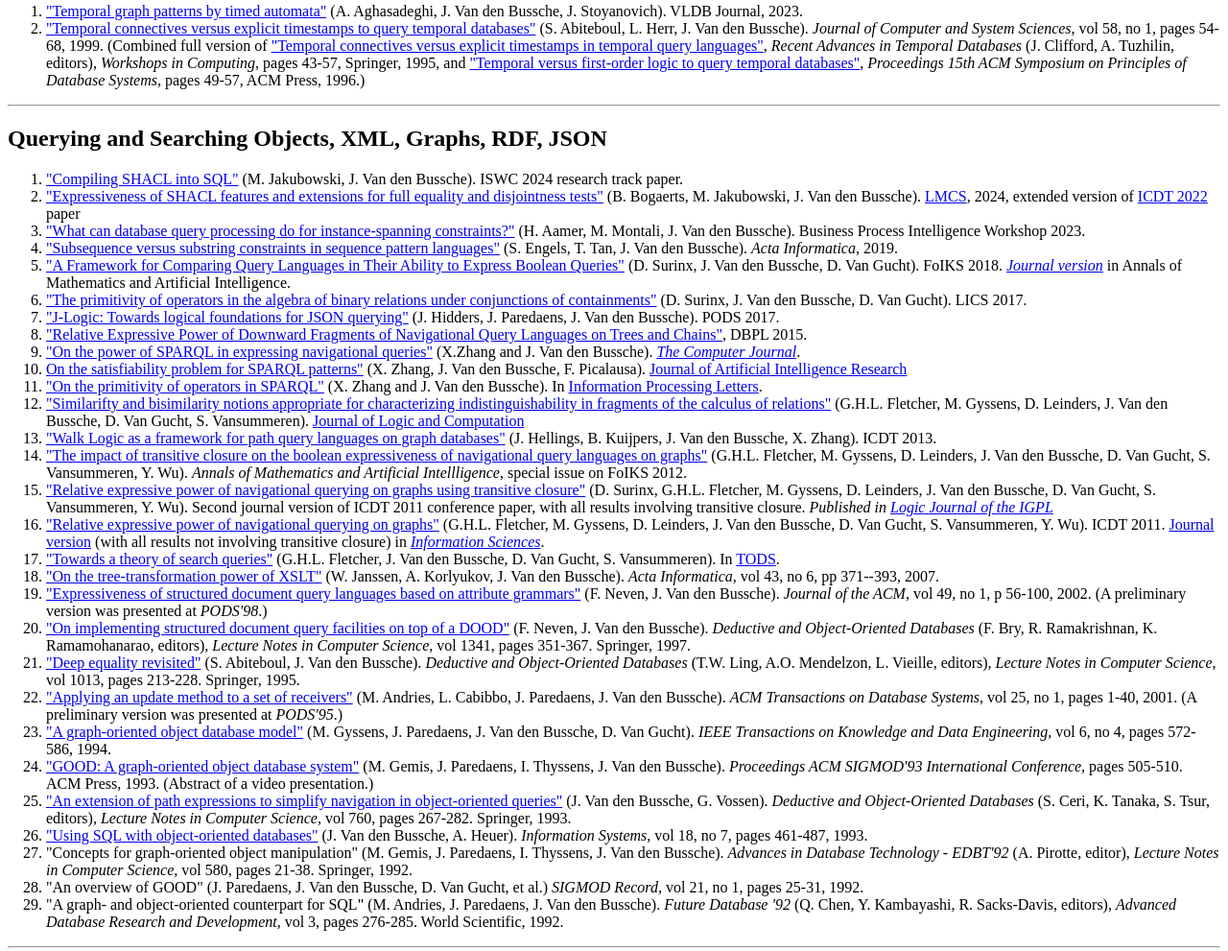
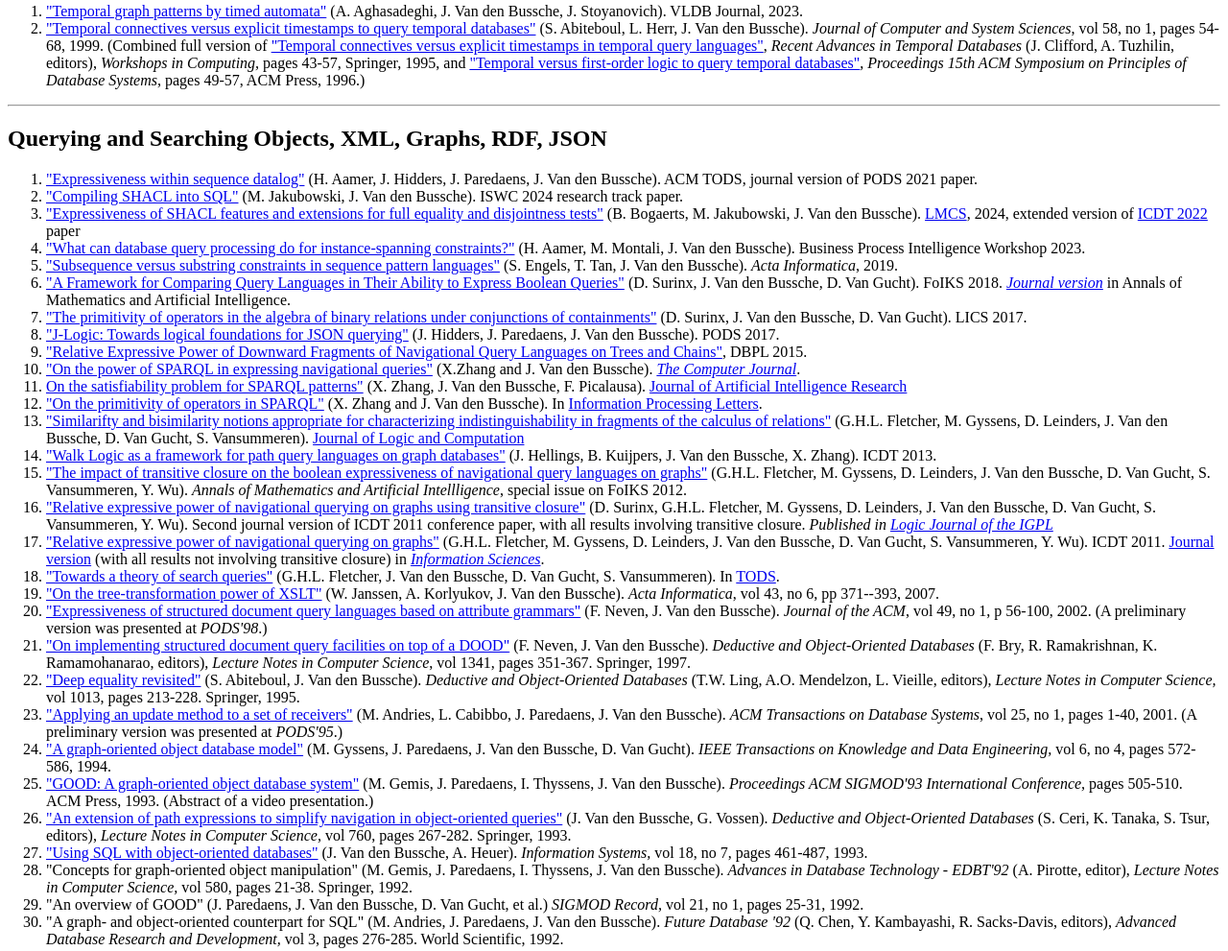
Before and after one commit to vdbuss/vdbuss.github.io, a plain HTML site: page pubs.html in a window 1280 px wide. Shown: the part 2454-3445 px from the top of the page at 96% size. Drawn offline with Linux system fonts and the light colour scheme.

Commit message:
sequence datalog paper toegevoegd

```diff
--- a/pubs.html
+++ b/pubs.html
@@ -391,6 +391,11 @@ ACM Press, 1996.)
 <h2>Querying and Searching Objects, XML, Graphs, RDF, JSON</h2>
 
 <ol>
+  <li><a
+          href="https://doi.org/10.1145/3732283">"Expressiveness
+    within sequence datalog"</a> (H. Aamer, J. Hidders, J.
+  Paredaens, J. Van den Bussche). ACM TODS, journal version of
+  PODS 2021 paper.
   <li><a href="ISWC-2024-shacl-sql.pdf">"Compiling SHACL into
       SQL"</a> (M. Jakubowski, J. Van den Bussche). ISWC 2024
     research track paper.
@@ -747,6 +752,9 @@ structures"</a> (J. Van den Bussche, D. Van Gucht).
 <h2> Matrix queries, Neural networks, and miscellaneous topics </h2>
 
 <ol>
+  <li><a href="https://doi.org/10.4230/LIPIcs.ICDT.2025.9">"Query
+      languages for neural networks"</a> (M. Grohe, Ch. Standke,
+    J. Steegmans, J. Van den Bussche). ICDT 2025.
 <li><a href="gfmt.pdf">"On the expressive power of message-passing neural networks as global feature map transformers"</a> (F. Geerts, J. Steegmans, J. Van den Bussche). Proceedings FoIKS 2022. Also on <a href="https://arxiv.org/abs/2203.09555">arXiv:2203.09555</a>
 <li><a href="https://documentserver.uhasselt.be/bitstream/1942/20662/1/1502.06094.pdf">"Positive neural networks in discrete time implement monotone-regular behaviors"</a> (T. Ameloot, J. Van den Bussche). Neural Computation, 27(12), 2015.
 <li><a href="https://arxiv.org/abs/1904.03934">"On matrices and K-relations"</a>, FoIKS 2020.  <a href="arakamai.pdf">Journal version, Annals of Mathematics and Artificial Intelligence</a>
@@ -808,7 +816,7 @@ vol 40, pages 207-216, 1990.
 <hr>
 
 Last updated:
-Tue Dec  3 23:34:31 CET 2024
+Fri May 23 21:05:29 CEST 2025
 <address>
 <a href="http://alpha.uhasselt.be/~vdbuss/">Jan Van den Bussche</a>
 </address>
```
